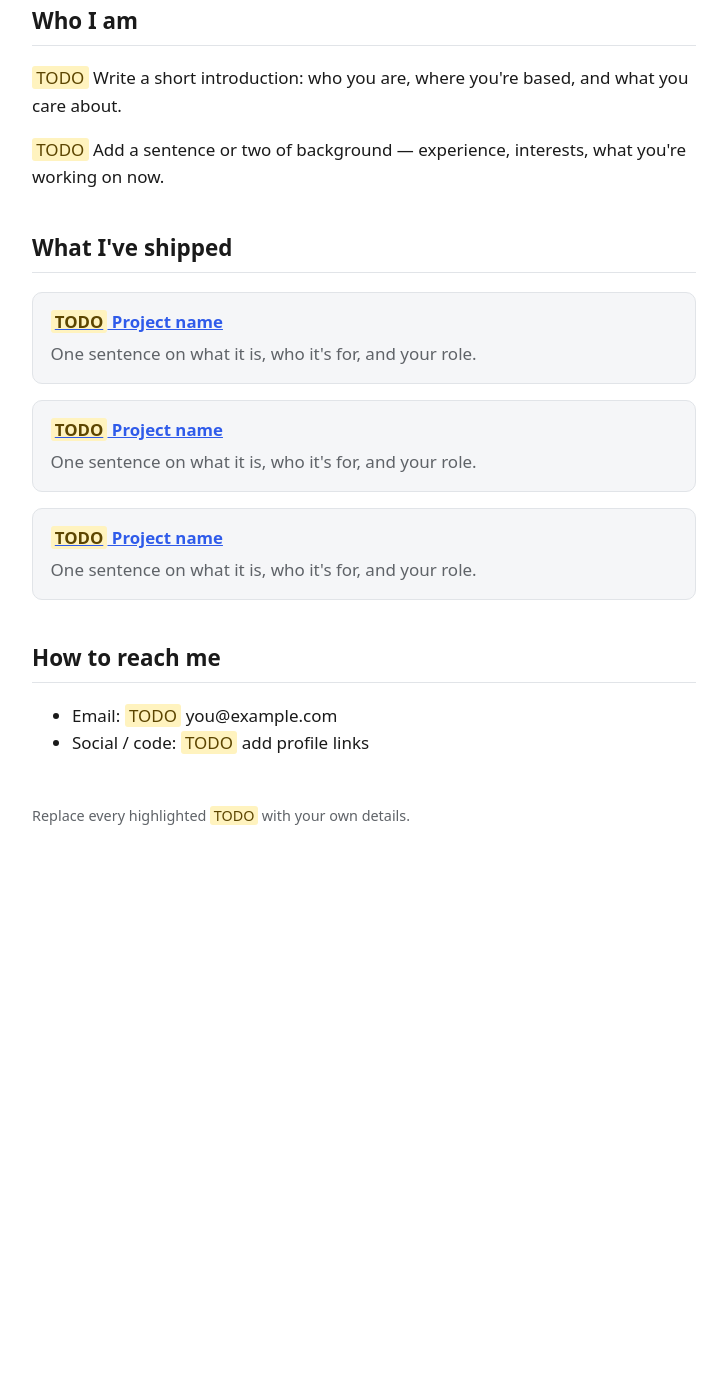
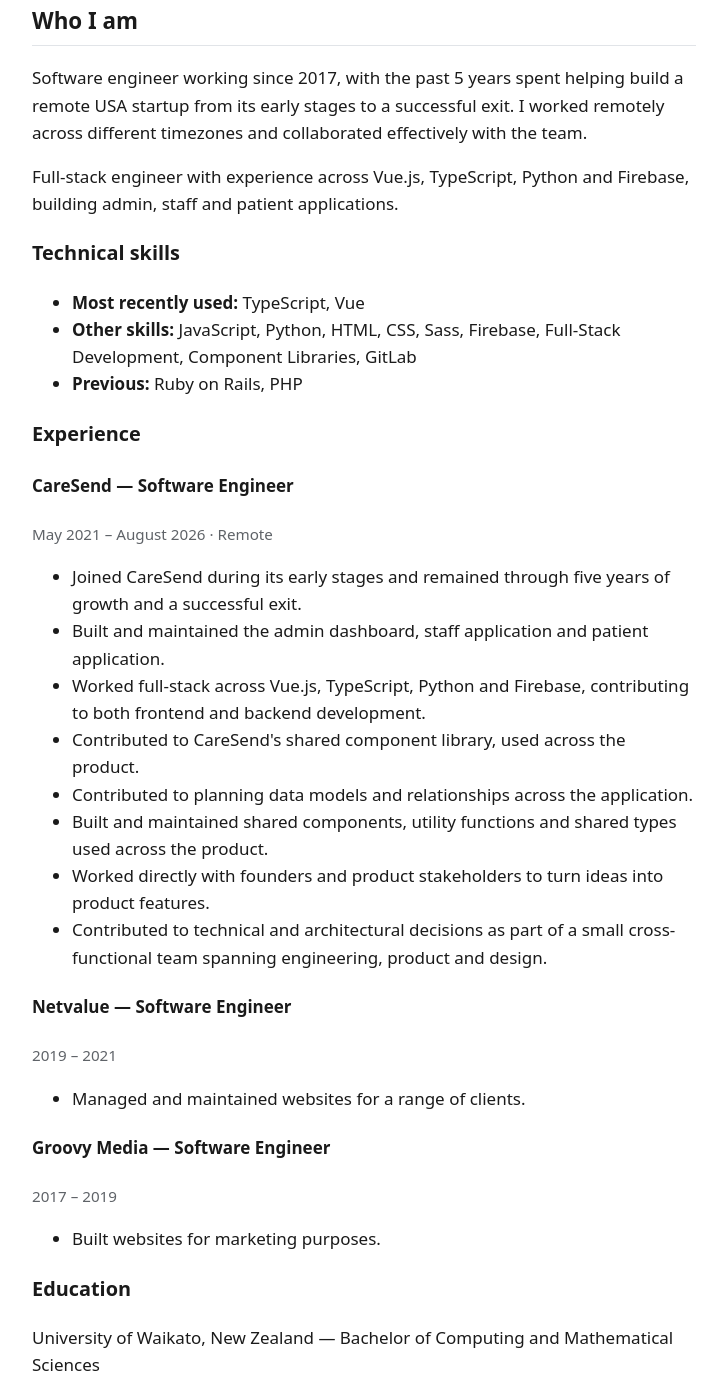
Before and after one commit to J-o-r-dan/test, a plain HTML site: page index.html in a window 1280 px wide. Shown: the part 203-1585 px from the top of the page, without its empty margins (276-1003 px from the left). Before the commit the page ends 1094 px from the top, so only its background shows below. Drawn offline with Linux system fonts and the light colour scheme.

Commit message:
feat: build About Me page
Co-Authored-By: Claude Sonnet 5.5 <noreply@anthropic.com>

```diff
--- a/index.html
+++ b/index.html
@@ -3,8 +3,8 @@
 <head>
 <meta charset="utf-8">
 <meta name="viewport" content="width=device-width, initial-scale=1">
-<title>About — Your Name</title>
-<meta name="description" content="About Your Name: who I am, what I've shipped, and how to reach me.">
+<title>About — Jordan Fisher</title>
+<meta name="description" content="About Jordan Fisher, remote software engineer: background, experience, and how to reach me.">
 <style>
   :root { --bg:#fff; --fg:#1a1a1a; --muted:#5f6368; --accent:#2f5bea; --card:#f5f6f8; --border:#e1e4e8; }
   @media (prefers-color-scheme: dark) {
@@ -24,15 +24,15 @@
   .projects li { background:var(--card); border:1px solid var(--border); border-radius:10px; padding:1rem 1.1rem; }
   .projects h3 { margin:0 0 .25rem; font-size:1.05rem; }
   .projects p { margin:0; color:var(--muted); }
-  .todo { background:#fff3bf; color:#5c4500; padding:0 .25em; border-radius:3px; }
+  .meta { color:var(--muted); margin:.1rem 0 .5rem; font-size:.95rem; }
   footer { margin-top:3rem; color:var(--muted); font-size:.9rem; }
 </style>
 </head>
 <body>
 <main>
   <header>
-    <h1>Your Name</h1>
-    <p class="tagline">Your one-line role or tagline.</p>
+    <h1>Jordan Fisher</h1>
+    <p class="tagline">Remote Software Engineer</p>
     <nav aria-label="Page sections">
       <a href="#who">Who I am</a>
       <a href="#shipped">What I've shipped</a>
@@ -42,24 +42,51 @@
 
   <section id="who" aria-labelledby="who-h">
     <h2 id="who-h">Who I am</h2>
-    <p><span class="todo">TODO</span> Write a short introduction: who you are, where you're based, and what you care about.</p>
-    <p><span class="todo">TODO</span> Add a sentence or two of background — experience, interests, what you're working on now.</p>
+    <p>Software engineer working since 2017, with the past 5 years spent helping build a remote USA startup from its early stages to a successful exit. I worked remotely across different timezones and collaborated effectively with the team.</p>
+    <p>Full-stack engineer with experience across Vue.js, TypeScript, Python and Firebase, building admin, staff and patient applications.</p>
+
+    <h3>Technical skills</h3>
+    <ul>
+      <li><strong>Most recently used:</strong> TypeScript, Vue</li>
+      <li><strong>Other skills:</strong> JavaScript, Python, HTML, CSS, Sass, Firebase, Full-Stack Development, Component Libraries, GitLab</li>
+      <li><strong>Previous:</strong> Ruby on Rails, PHP</li>
+    </ul>
+
+    <h3>Experience</h3>
+    <h4>CareSend — Software Engineer</h4>
+    <p class="meta">May 2021 – August 2026 · Remote</p>
+    <ul>
+      <li>Joined CareSend during its early stages and remained through five years of growth and a successful exit.</li>
+      <li>Built and maintained the admin dashboard, staff application and patient application.</li>
+      <li>Worked full-stack across Vue.js, TypeScript, Python and Firebase, contributing to both frontend and backend development.</li>
+      <li>Contributed to CareSend's shared component library, used across the product.</li>
+      <li>Contributed to planning data models and relationships across the application.</li>
+      <li>Built and maintained shared components, utility functions and shared types used across the product.</li>
+      <li>Worked directly with founders and product stakeholders to turn ideas into product features.</li>
+      <li>Contributed to technical and architectural decisions as part of a small cross-functional team spanning engineering, product and design.</li>
+    </ul>
+    <h4>Netvalue — Software Engineer</h4>
+    <p class="meta">2019 – 2021</p>
+    <ul><li>Managed and maintained websites for a range of clients.</li></ul>
+    <h4>Groovy Media — Software Engineer</h4>
+    <p class="meta">2017 – 2019</p>
+    <ul><li>Built websites for marketing purposes.</li></ul>
+
+    <h3>Education</h3>
+    <p>University of Waikato, New Zealand — Bachelor of Computing and Mathematical Sciences</p>
   </section>
 
   <section id="shipped" aria-labelledby="shipped-h">
     <h2 id="shipped-h">What I've shipped</h2>
+    <p>My previous work is proprietary, so it can't be shown. Instead, here are two videos where I walk through my work and process.</p>
     <ul class="projects">
       <li>
-        <h3><a href="#"><span class="todo">TODO</span> Project name</a></h3>
-        <p>One sentence on what it is, who it's for, and your role.</p>
+        <h3><a href="https://drive.google.com/file/d/1VzTFZJT2FsZxudVo_OyWfhhHO0Xy9OYp/view?usp=share_link" target="_blank" rel="noopener">A recent problem I solved</a></h3>
+        <p>A video of me explaining one of the most recent problems I solved.</p>
       </li>
       <li>
-        <h3><a href="#"><span class="todo">TODO</span> Project name</a></h3>
-        <p>One sentence on what it is, who it's for, and your role.</p>
-      </li>
-      <li>
-        <h3><a href="#"><span class="todo">TODO</span> Project name</a></h3>
-        <p>One sentence on what it is, who it's for, and your role.</p>
+        <h3><a href="https://drive.google.com/file/d/1cGqfHvqitO_mAOpWFu5VDdHL1SYD6be4/view?usp=share_link" target="_blank" rel="noopener">How I use AI tools</a></h3>
+        <p>A video of me explaining my use of AI tools.</p>
       </li>
     </ul>
   </section>
@@ -67,12 +94,12 @@
   <section id="contact" aria-labelledby="contact-h">
     <h2 id="contact-h">How to reach me</h2>
     <ul>
-      <li>Email: <span class="todo">TODO</span> you@example.com</li>
-      <li>Social / code: <span class="todo">TODO</span> add profile links</li>
+      <li>Email: <a href="mailto:jordanfisher@windowslive.com">jordanfisher@windowslive.com</a></li>
+      <li>LinkedIn: <a href="https://www.linkedin.com/in/-jordan-fisher/" target="_blank" rel="noopener">linkedin.com/in/-jordan-fisher</a></li>
     </ul>
   </section>
 
-  <footer>Replace every highlighted <span class="todo">TODO</span> with your own details.</footer>
+  <footer>© Jordan Fisher</footer>
 </main>
 </body>
 </html>
```
